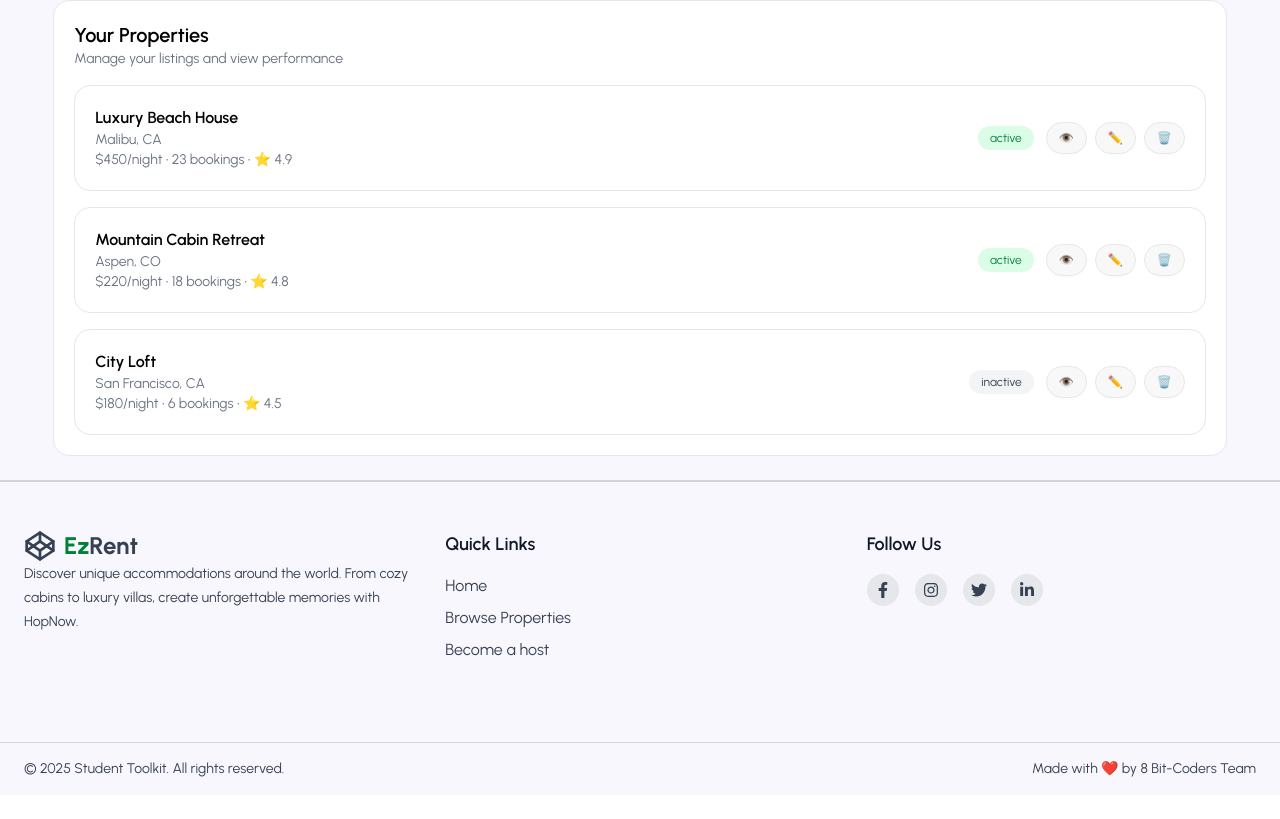
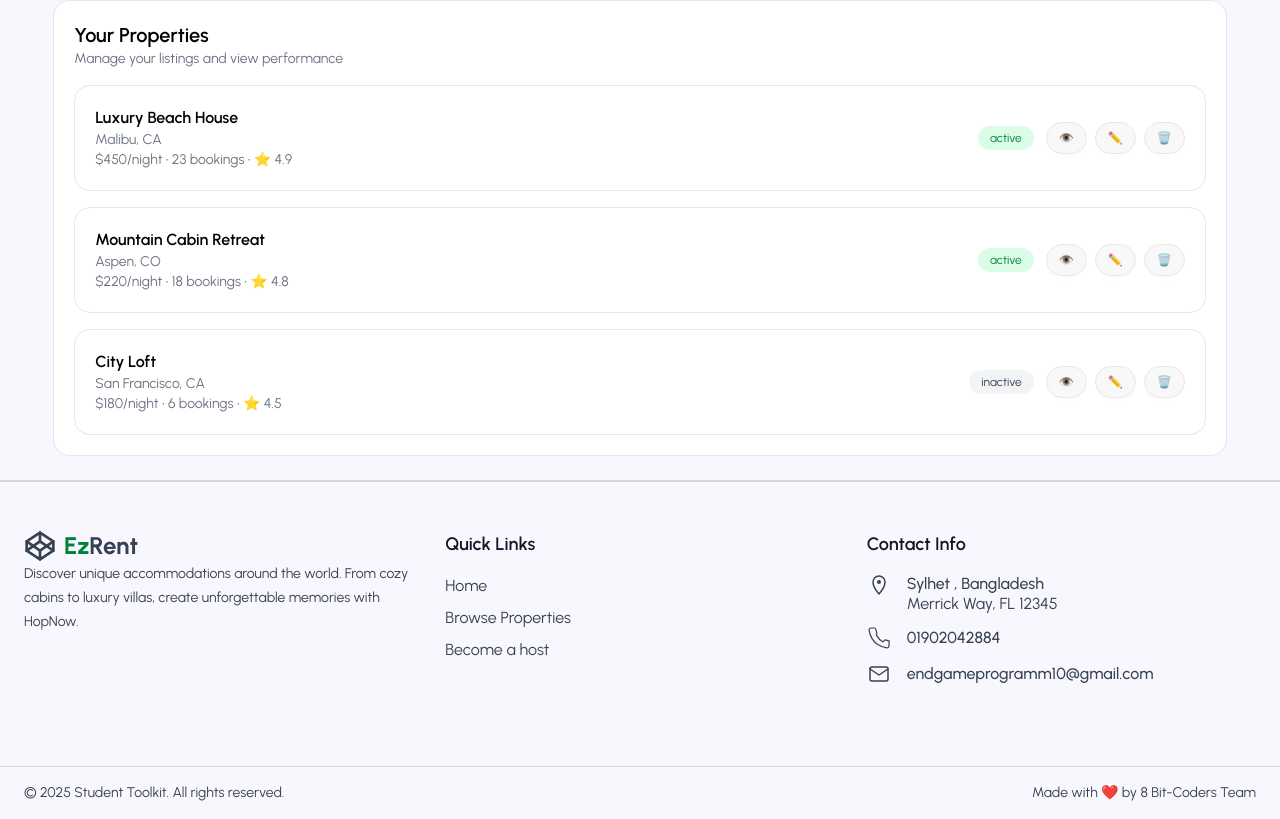
Before and after one commit to shafee-ullah/EzRent-Client-Side, a React (Vite) app: page /dashboard/host in a window 1280 px wide. Shown: the part 418-1237 px from the top of the page. Before the commit the page ends 1213 px from the top, so only its background shows below. Built offline with nearby package versions, Linux system fonts and the light colour scheme; no server answers.

Commit message:
fixed some isues

```diff
--- a/src/Pages/Home/Banner/Banner.jsx
+++ b/src/Pages/Home/Banner/Banner.jsx
@@ -164,7 +164,7 @@ const Banner = () => {
 
                                 <div className="flex justify-center mt-6">
 
-                                    <button type="submit" className="w-full flex items-center md:w-auto  text-green-600 font-semibold border-green-700/20 bg-gray-100 hover:bg-gray-200 border-2 px-6 py-3 rounded-lg text-center">
+                                    <button type="submit" className="w-full flex items-center md:w-auto  text-green-600 font-semibold border-green-700/20 bg-gray-100 dark:bg-gray-700 dark:hover:bg-gray-800 hover:bg-gray-200 border-2 px-6 py-3 rounded-lg text-center">
                                         <FaSearch className="mr-2" /> Search Propertiesv
                                     </button>
                                 </div>
--- a/src/Pages/Shared/Footer/Footer.jsx
+++ b/src/Pages/Shared/Footer/Footer.jsx
@@ -1,6 +1,5 @@
 import { Codepen } from "lucide-react";
 import React from "react";
-import { FaFacebookF, FaInstagram, FaLinkedinIn, FaTwitter } from "react-icons/fa";
 import { Link } from "react-router";
 
 const Footer = () => {
@@ -32,20 +31,45 @@ const Footer = () => {
 
                 {/* Social Media */}
                 <div>
-                    <h3 className="text-lg font-semibold text-gray-900 dark:text-white mb-4">Follow Us</h3>
+                    <h3 className="text-lg font-semibold text-gray-900 dark:text-white mb-4">   Contact Info</h3>
                     <div className="flex gap-4">
-                        <a href="#" className="p-2 rounded-full bg-gray-200 dark:bg-gray-800 hover:bg-blue-500 hover:text-white transition">
-                            <FaFacebookF />
-                        </a>
-                        <a href="#" className="p-2 rounded-full bg-gray-200 dark:bg-gray-800 hover:bg-pink-500 hover:text-white transition">
-                            <FaInstagram />
-                        </a>
-                        <a href="#" className="p-2 rounded-full bg-gray-200 dark:bg-gray-800 hover:bg-blue-400 hover:text-white transition">
-                            <FaTwitter />
-                        </a>
-                        <a href="#" className="p-2 rounded-full bg-gray-200 dark:bg-gray-800 hover:bg-blue-700 hover:text-white transition">
-                            <FaLinkedinIn />
-                        </a>
+                        <ul className="space-y-3">
+                            {/* Address */}
+                            <li className="flex items-start gap-4">
+                                <svg className="w-6 h-6 flex-shrink-0" viewBox="0 0 24 24" fill="none" aria-hidden>
+                                    <path d="M12 2C8.686 2 6 4.686 6 8c0 5.25 6 12 6 12s6-6.75 6-12c0-3.314-2.686-6-6-6z" stroke="currentColor" strokeWidth="1.5" strokeLinecap="round" strokeLinejoin="round" />
+                                    <circle cx="12" cy="8" r="2" fill="currentColor" />
+                                </svg>
+
+                                <div className="leading-tight">
+                                    <span className="block font-medium">Sylhet , Bangladesh</span>
+                                    <span className="block">Merrick Way, FL 12345</span>
+                                </div>
+                            </li>
+
+                            {/* Phone */}
+                            <li className="flex items-center gap-4">
+                                <svg className="w-6 h-6 flex-shrink-0" viewBox="0 0 24 24" fill="none" aria-hidden>
+                                    <path d="M22 16.92v3a2 2 0 0 1-2.18 2 19.86 19.86 0 0 1-8.63-3.07 19.5 19.5 0 0 1-6-6A19.86 19.86 0 0 1 2.08 4.18 2 2 0 0 1 4 2h3a2 2 0 0 1 2 1.72c.12.94.36 1.86.72 2.72a2 2 0 0 1-.45 2.11L9.91 9.91a16 16 0 0 0 6 6l1.35-1.35a2 2 0 0 1 2.11-.45c.86.36 1.78.6 2.72.72A2 2 0 0 1 22 16.92z" stroke="currentColor" strokeWidth="1.2" strokeLinecap="round" strokeLinejoin="round" />
+                                </svg>
+
+                                <a href="tel:+1234567890" className="block leading-tight hover:underline">
+                                    <span className="block font-medium">01902042884</span>
+                                </a>
+                            </li>
+
+                            {/* Email */}
+                            <li className="flex items-center gap-4">
+                                <svg className="w-6 h-6 flex-shrink-0" viewBox="0 0 24 24" fill="none" aria-hidden>
+                                    <rect x="3" y="5" width="18" height="14" rx="2" stroke="currentColor" strokeWidth="1.5" strokeLinecap="round" strokeLinejoin="round" />
+                                    <path d="M3 7l9 6 9-6" stroke="currentColor" strokeWidth="1.5" strokeLinecap="round" strokeLinejoin="round" />
+                                </svg>
+
+                                <a href="endgameprogramm10@gmail.com" className="block leading-tight hover:underline">
+                                    <span className="block font-medium">endgameprogramm10@gmail.com</span>
+                                </a>
+                            </li>
+                        </ul>
                     </div>
                 </div>
             </div>
--- a/src/Pages/Shared/Navbar/Navbar.jsx
+++ b/src/Pages/Shared/Navbar/Navbar.jsx
@@ -90,7 +90,7 @@ const Navbar = () => {
         <div className="navbar-end hidden lg:flex items-center gap-4">
           <button
             onClick={toggleTheme}
-            className="px-4 py-2 rounded-full bg-gray-300 dark:bg-gray-800 hover:bg-gray-400 dark:hover:bg-gray-700 transition"
+            className="w-12 h-12 rounded-full bg-gray-200 dark:bg-gray-800 hover:bg-gray-300   dark:hover:bg-gray-900 cursor-pointer border-green-500 object-cover "
           >
             {theme === "light" ? "🌞" : "🌙"}
           </button>
@@ -110,11 +110,12 @@ const Navbar = () => {
                 <img
                   src={user.photoURL || "https://i.ibb.co/4pDNDk1/avatar.png"}
                   alt="avatar"
-                  className="w-10 h-10 rounded-full object-cover border"
+                  className="w-12 h-12 rounded-full cursor-pointer  border-green-500 object-cover border-2 p-0.5"
                 />
                 {userMenuOpen && (
                   <div className="absolute right-0 mt-2 w-64 p-4 bg-white dark:bg-gray-800 rounded-xl shadow-lg">
-                    <p className="font-semibold">{user.displayName || user.email}</p>
+                    <p className="font-semibold">{user.displayName}</p>
+                    <p className="font-semibold">{user.email}</p>
                     <hr className="my-2" />
                     <NavLink
                       to="/host"
@@ -123,24 +124,11 @@ const Navbar = () => {
                     >
                       Become a Host
                     </NavLink>
-                    <NavLink
-                      to="/dashboard"
-                      className="block w-full text-left px-3 py-2 text-sm hover:bg-gray-100 dark:hover:bg-gray-700 rounded-md"
-                      onClick={() => setUserMenuOpen(false)}
-                    >
-                      Dashboard
-                    </NavLink>
                     <button
                       onClick={logoutUser}
                       className="w-full text-center text-white px-3 py-2 bg-green-500 rounded-md hover:bg-red-400 transition mt-2"
                     >
                       Logout
-                    </button>
-                    <button
-                      onClick={toggleTheme}
-                      className="w-full mt-2 text-center px-3 py-2 rounded-md bg-gray-300 dark:bg-gray-700 hover:bg-gray-400 dark:hover:bg-gray-600 transition"
-                    >
-                      {theme === "light" ? "🌞 Light Mode" : "🌙 Dark Mode"}
                     </button>
                   </div>
                 )}
```
